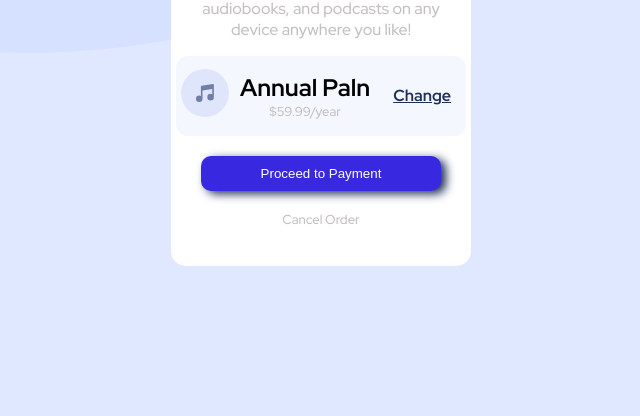
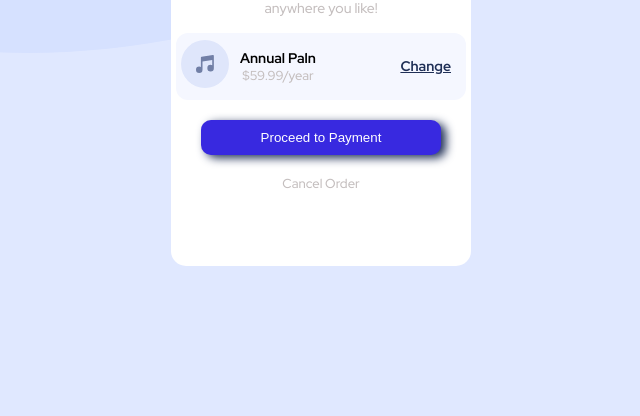
Before and after one commit to AmroAl-Wageei/Order-summary, a plain HTML site: page index.html in a window 1280 px wide. Shown: the part 384-800 px from the top of the page, without its empty margins (319-959 px from the left). Drawn offline with Linux system fonts and the light colour scheme.

Commit message:
Order-Summary

```diff
--- a/index.html
+++ b/index.html
@@ -62,7 +62,7 @@
               <img src="./images/icon-music.svg" alt="Music" />
             </div>
             <div class="text">
-              <h2>Annual Paln</h2>
+              <h4>Annual Paln</h4>
               <p>$59.99/year</p>
             </div>
           </div>
--- a/style.css
+++ b/style.css
@@ -63,11 +63,12 @@ body {
 .text h1 {
   font-family: "Red Hat Display", sans-serif;
   text-align: center;
+  font-size: 22px;
   margin-bottom: 5px;
 }
 .text p {
   font-family: "Red Hat Display", sans-serif;
-  font-size: 16px;
+  font-size: 14px;
   text-align: center;
   color: #c4bebe;
 }
@@ -92,8 +93,8 @@ body {
   align-items: center;
   justify-content: space-around;
 }
-.plan .left h3 {
-  font-size: 15px;
+.plan .left h4 {
+  font-size: 14px;
 }
 .plan .left p {
   font-size: 13px;
@@ -106,6 +107,7 @@ body {
   color: var(--Dark-blue);
   text-decoration: underline;
   font-weight: bold;
+  font-size: 14px;
 }
 
 .btn {
```
